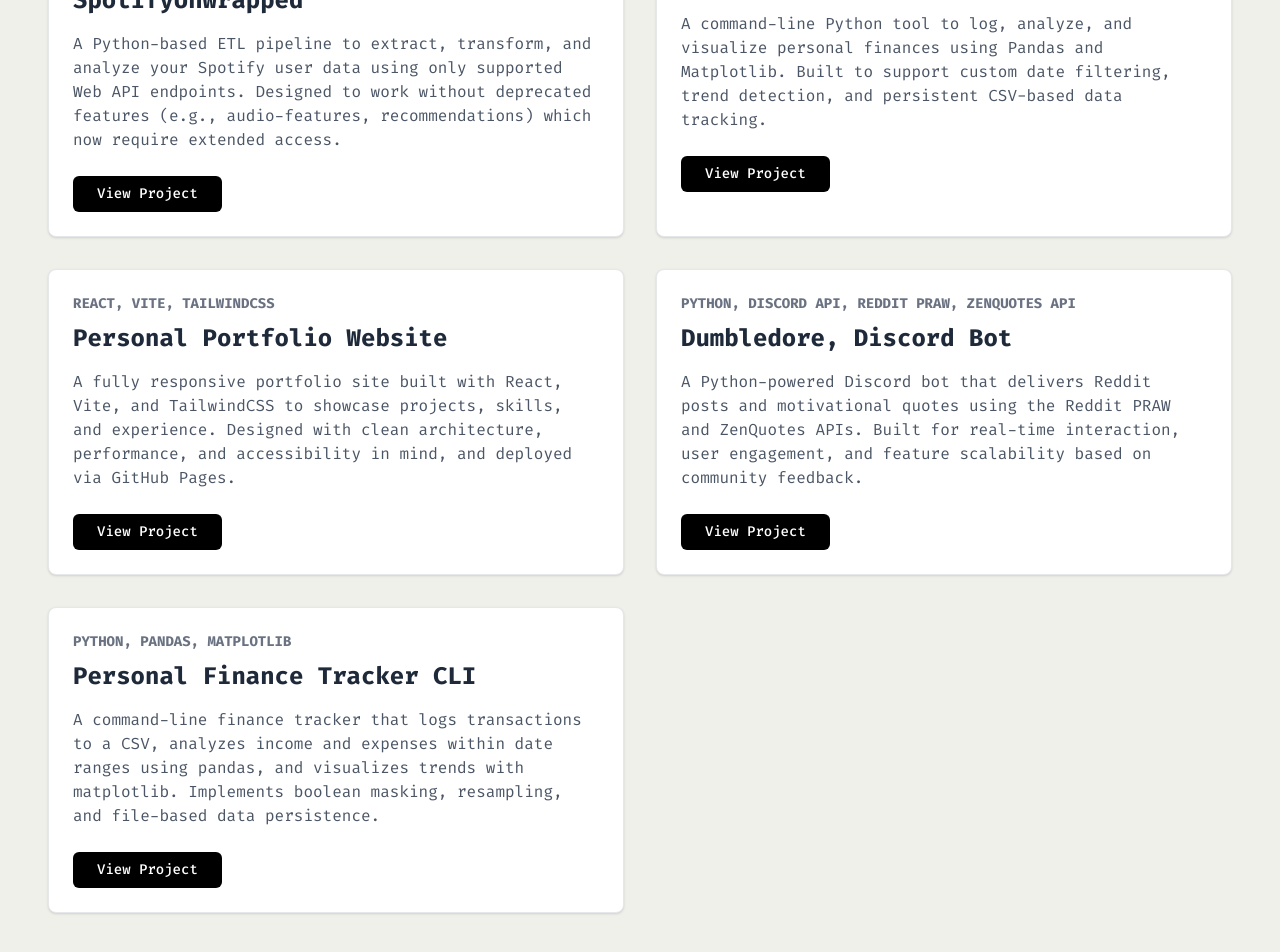
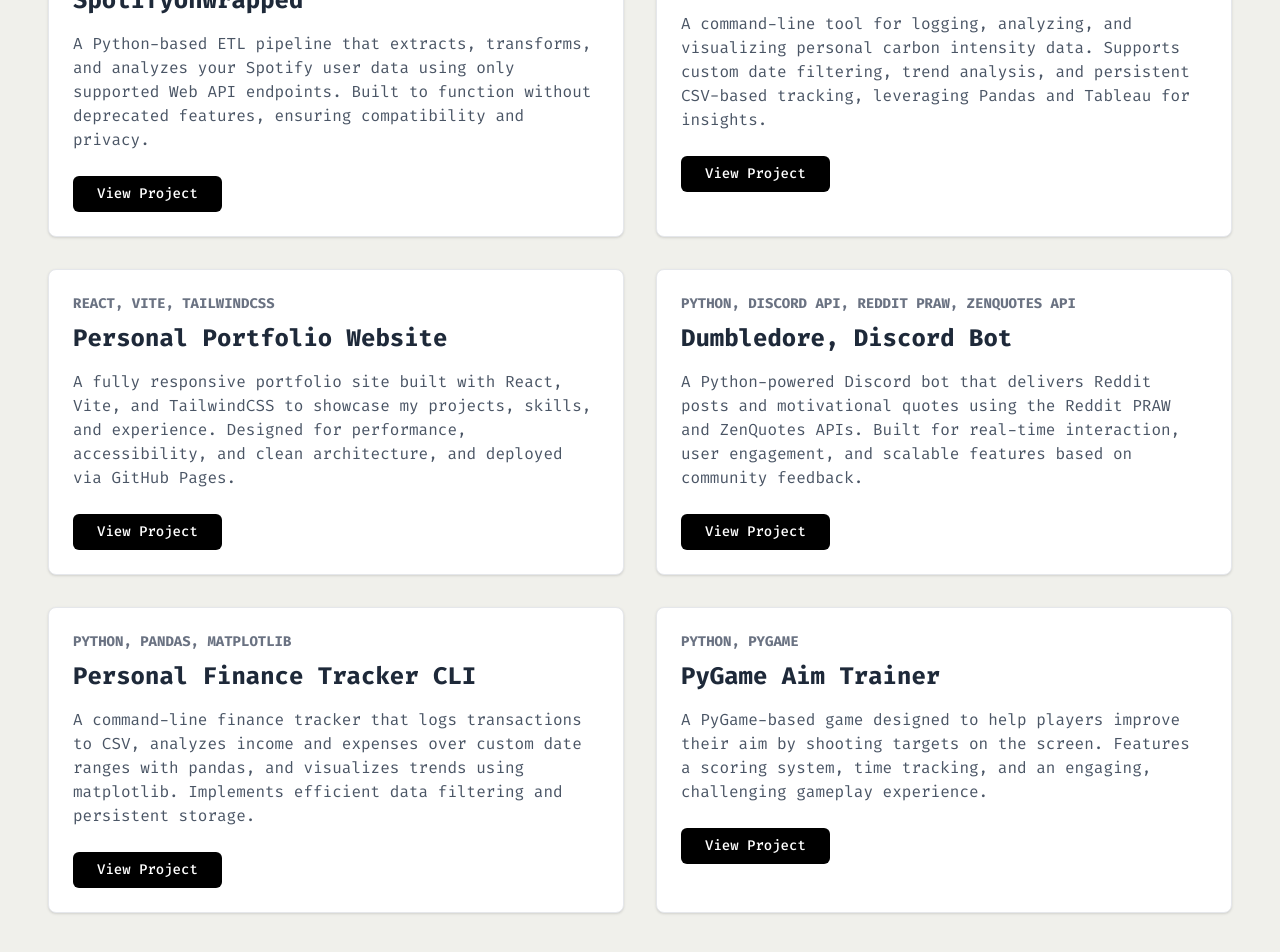
Before and after one commit to karanchampaneri/karanchampaneri.github.io, a React (Vite) app: page / in a window 1280 px wide. Shown: the part 4662-5614 px from the top of the page. Built offline with nearby package versions, Linux system fonts and the light colour scheme.

Commit message:
feat: enhance project descriptions for clarity and add new project

```diff
--- a/src/components/sections/Projects.jsx
+++ b/src/components/sections/Projects.jsx
@@ -5,7 +5,7 @@ export const Projects = () => {
     {
       title: "SpotifyUnwrapped",
       description:
-        "A Python-based ETL pipeline to extract, transform, and analyze your Spotify user data using only supported Web API endpoints. Designed to work without deprecated features (e.g., audio-features, recommendations) which now require extended access.",
+        "A Python-based ETL pipeline that extracts, transforms, and analyzes your Spotify user data using only supported Web API endpoints. Built to function without deprecated features, ensuring compatibility and privacy.",
       technologies: [
         "Python",
         "SpotyPi",
@@ -18,37 +18,37 @@ export const Projects = () => {
     },
     {
       title: "Carbon Intensity Tracker",
-      description: `A command-line Python tool to log, analyze, and visualize personal finances using Pandas and Matplotlib. Built to support custom date filtering, trend detection, and persistent CSV-based data tracking.`,
+      description: `A command-line tool for logging, analyzing, and visualizing personal carbon intensity data. Supports custom date filtering, trend analysis, and persistent CSV-based tracking, leveraging Pandas and Tableau for insights.`,
       technologies: ["Python", "Pandas", "NumPy", "Azure VM", "Tableau"],
       link: "#",
     },
     {
       title: "Personal Portfolio Website",
-      description: `A fully responsive portfolio site built with React, Vite, and TailwindCSS to showcase projects, skills, and experience. Designed with clean architecture, performance, and accessibility in mind, and deployed via GitHub Pages.`,
+      description: `A fully responsive portfolio site built with React, Vite, and TailwindCSS to showcase my projects, skills, and experience. Designed for performance, accessibility, and clean architecture, and deployed via GitHub Pages.`,
       technologies: ["React", "Vite", "TailwindCSS"],
       link: "https://github.com/karanchampaneri/karanchampaneri.github.io",
     },
     {
       title: "Dumbledore, Discord Bot",
       description:
-        "A Python-powered Discord bot that delivers Reddit posts and motivational quotes using the Reddit PRAW and ZenQuotes APIs. Built for real-time interaction, user engagement, and feature scalability based on community feedback.",
+        "A Python-powered Discord bot that delivers Reddit posts and motivational quotes using the Reddit PRAW and ZenQuotes APIs. Built for real-time interaction, user engagement, and scalable features based on community feedback.",
       technologies: ["Python", "Discord API", "Reddit PRAW", "ZenQuotes API"],
       link: "https://github.com/karanchampaneri/Dumbledore-A-Personal-Discord-Bot",
     },
     {
       title: "Personal Finance Tracker CLI",
       description:
-        "A command-line finance tracker that logs transactions to a CSV, analyzes income and expenses within date ranges using pandas, and visualizes trends with matplotlib. Implements boolean masking, resampling, and file-based data persistence.",
+        "A command-line finance tracker that logs transactions to CSV, analyzes income and expenses over custom date ranges with pandas, and visualizes trends using matplotlib. Implements efficient data filtering and persistent storage.",
       technologies: ["Python", "Pandas", "Matplotlib"],
       link: "https://github.com/karanchampaneri/personal-finance-tracker",
     },
-    // {
-    //   title: "Project 4",
-    //   description:
-    //     "Lorem ipsum dolor sit amet consectetur adipisicing elit. Eveniet, ipsam exercitationem. Accusamus aperiam suscipit magnam mollitia.",
-    //   technologies: ["Vue", "Firebase", "TailwindCSS"],
-    //   link: "#",
-    // },
+    {
+      title: "PyGame Aim Trainer",
+      description:
+        "A PyGame-based game designed to help players improve their aim by shooting targets on the screen. Features a scoring system, time tracking, and an engaging, challenging gameplay experience.",
+      technologies: ["Python", "PyGame"],
+      link: "https://github.com/karanchampaneri/Python-Aim-Trainer",
+    },
     // Add more projects as needed
   ];
 
```
